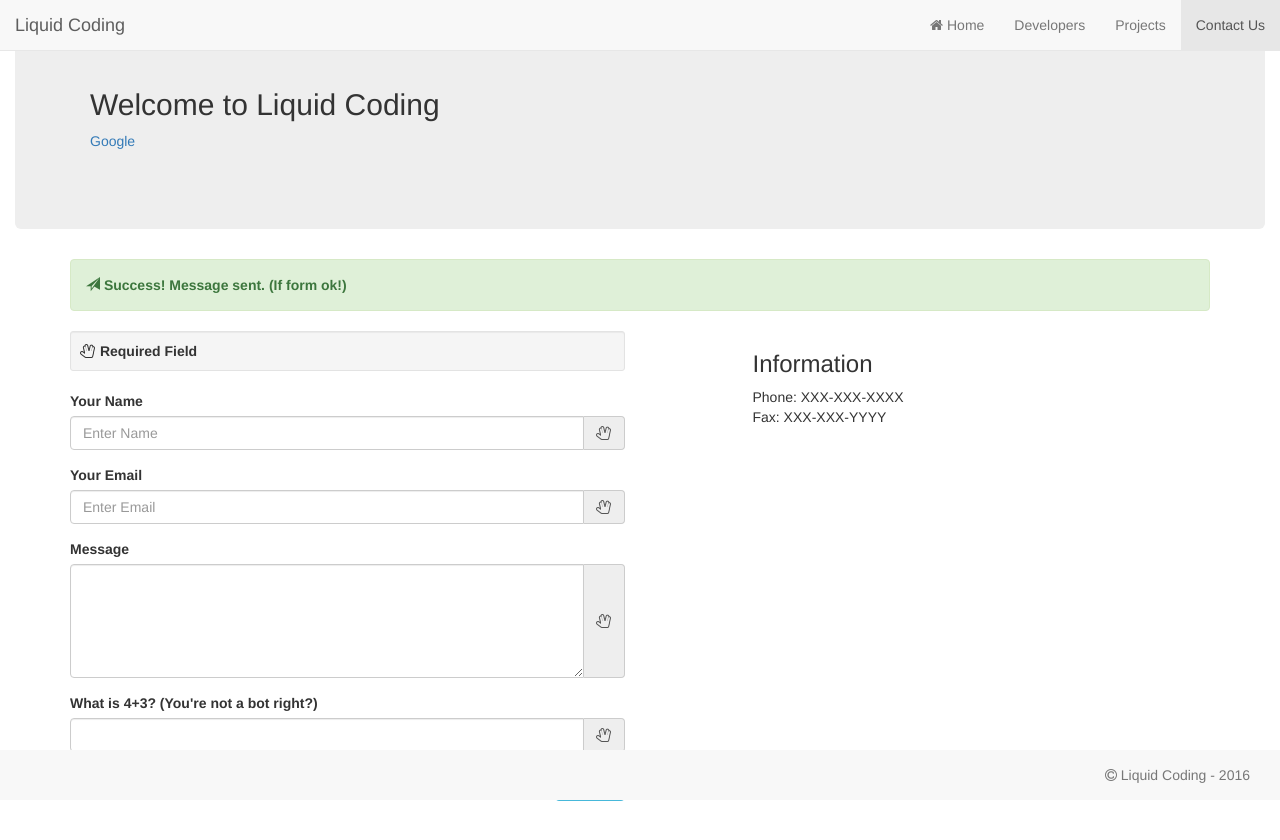
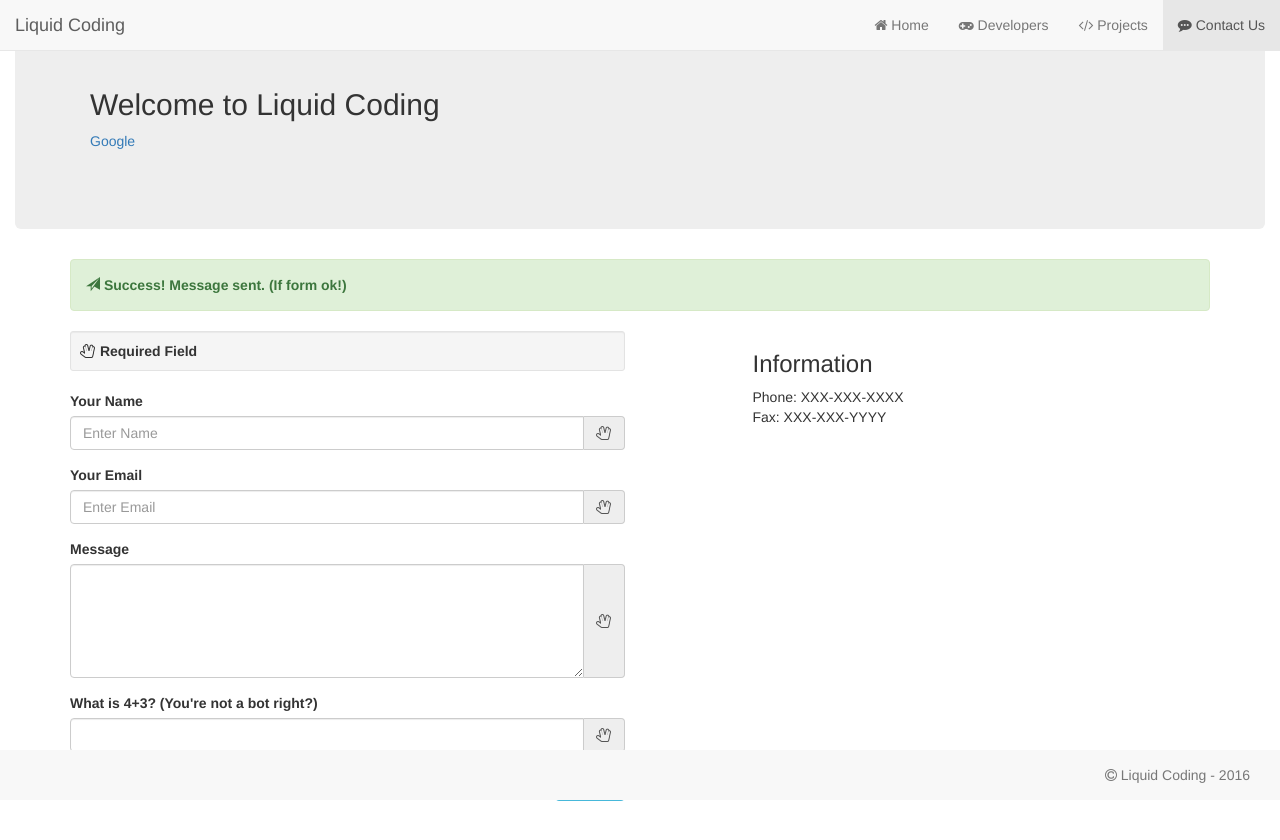
Before and after one commit to LiquidCoding/LiquidCodingMVC_Site, a website: page src/contact.html in a window 1280 px wide. Drawn offline with nearby package versions, Linux system fonts and the light colour scheme; files that its build step writes are made by us from their sources.

Commit message:
adding some fun nav icons

```diff
--- a/src/contact.html
+++ b/src/contact.html
@@ -50,13 +50,13 @@
                                 <a href="../src/index.html"><i class="fa fa-home"></i> Home</a>
                             </li>
                             <li>
-                                <a href="../src/developers.html">Developers</a>
+                                <a href="../src/developers.html"><i class="fa fa-gamepad"></i> Developers</a>
                             </li>
                             <li>
-                                <a href="../src/projects.html">Projects</a>
+                                <a href="../src/projects.html"><i class="fa fa-code"></i> Projects</a>
                             </li>
                             <li class="active">
-                                <a href="../src/contact.html">Contact Us</a>
+                                <a href="../src/contact.html"><i class="fa fa-commenting"></i> Contact Us</a>
                             </li>
                         </ul>
                     </div>
```
Also changed, not shown: src/developers.html (+3 -3 lines), src/index.html (+3 -3 lines), src/projects.html (+3 -3 lines).
